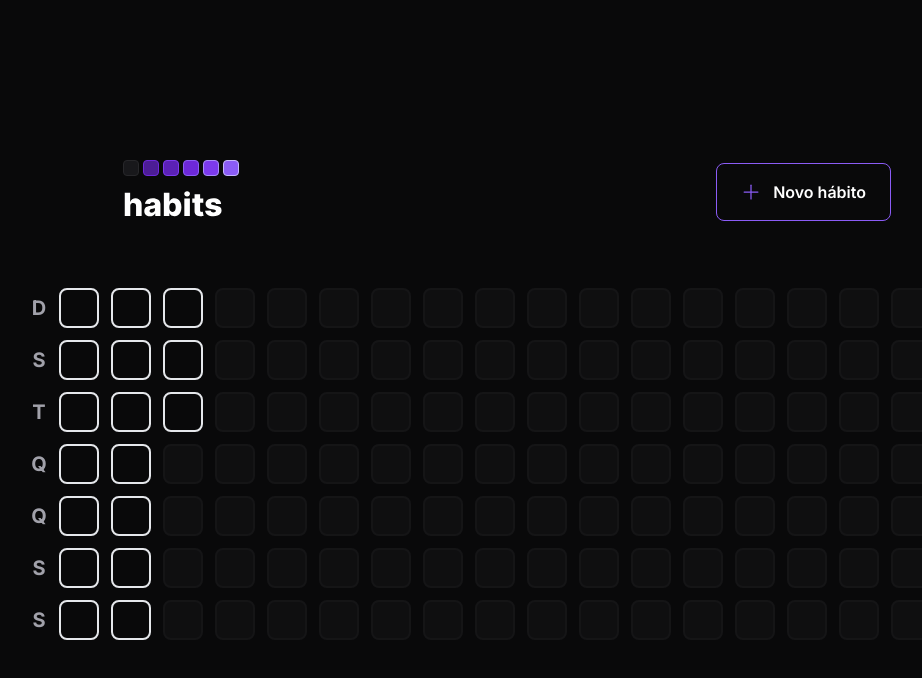
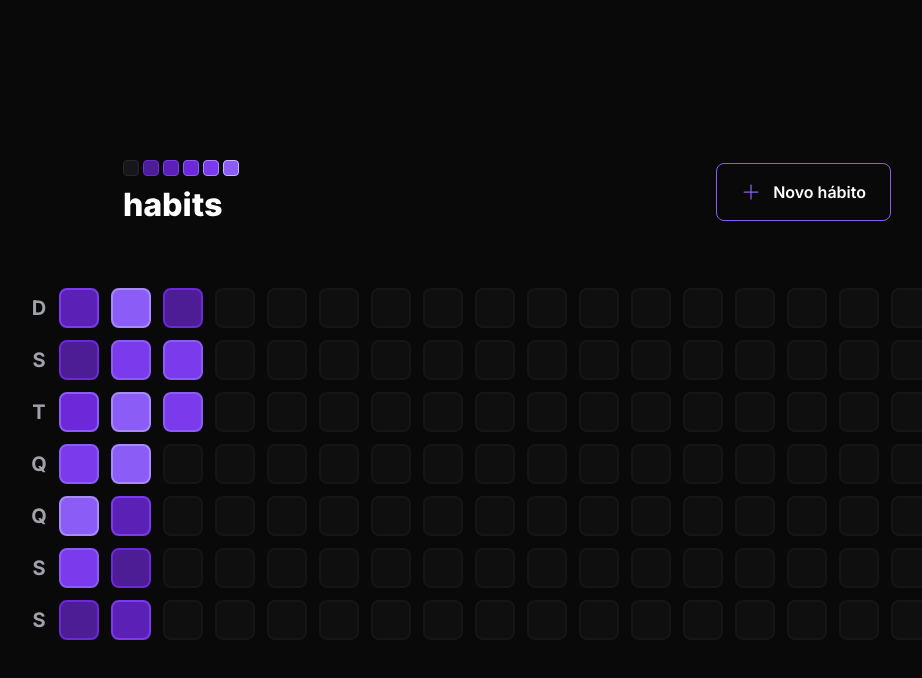
Before and after one commit to wellingtonrodriguesbr/my-habits, a React (Vite) app in the folder web/: page / in a window 1280 px wide. Shown: the top 678 px of the page, without its empty margins (133-1055 px from the left). Built offline with nearby package versions, Linux system fonts and the light colour scheme.

Commit message:
chore: random completed habits

```diff
--- a/web/src/components/SummaryTable.tsx
+++ b/web/src/components/SummaryTable.tsx
@@ -17,7 +17,11 @@
 
       <div className="grid grid-rows-7 grid-flow-col gap-3">
         {summaryDates.map((date) => (
-          <HabitDay key={date.toString()} />
+          <HabitDay
+            key={date.toString()}
+            amount={5}
+            completed={Math.random() * 5}
+          />
         ))}
         {amountOfDaysToFill > 0 &&
           Array.from({ length: amountOfDaysToFill }).map((_, index) => (
```
